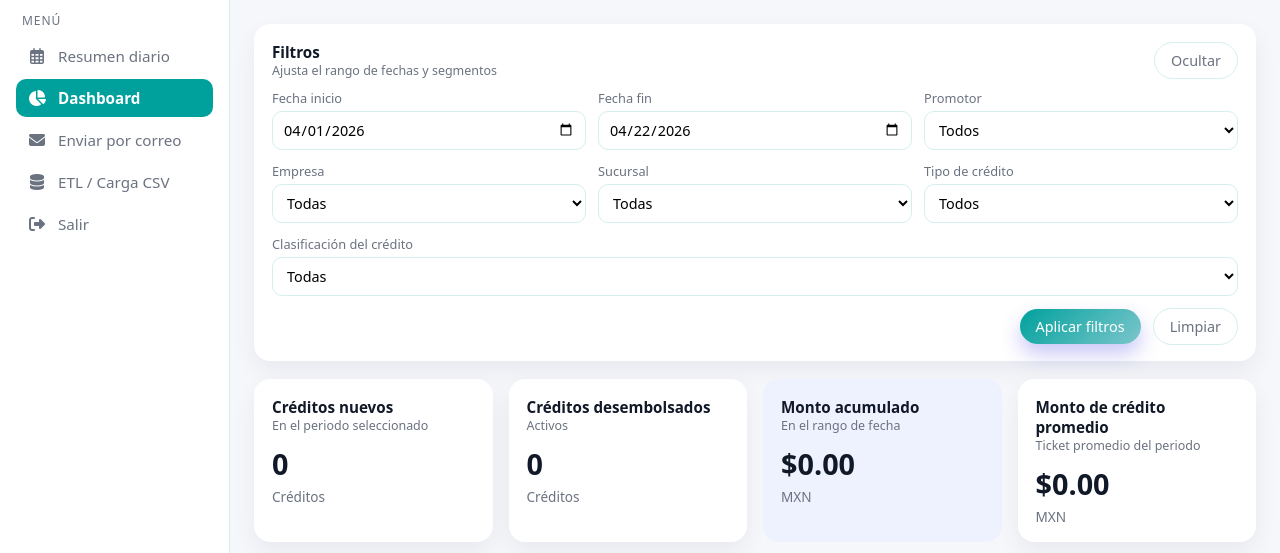
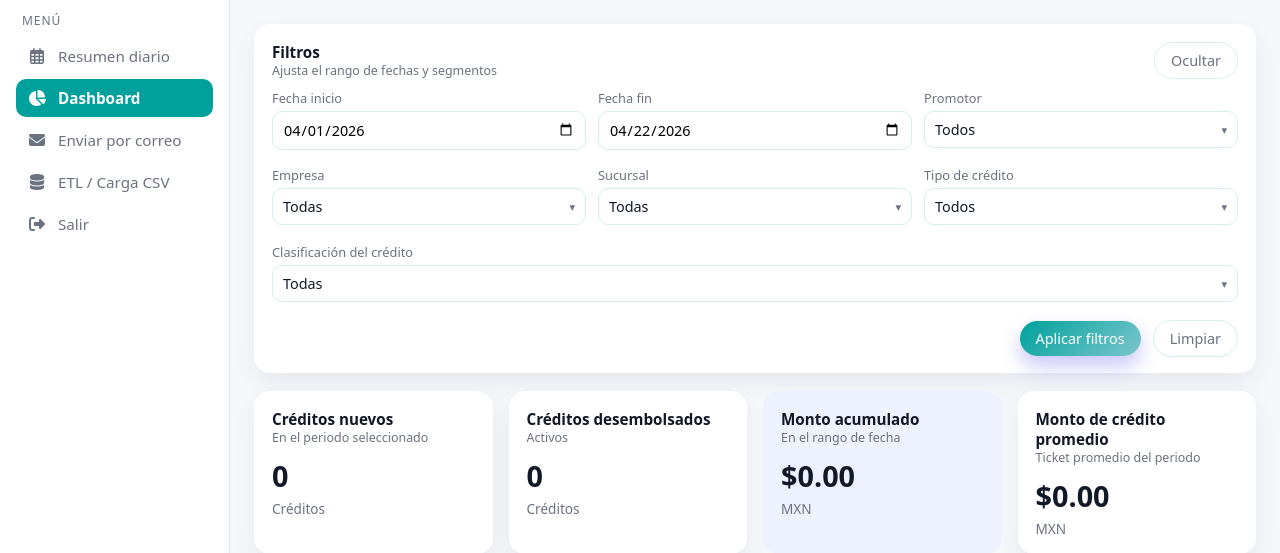
Before and after one commit to GariboGE/Tablero, a Flask app: page /dashboard/dashboard in a window 1280 px wide. Shown: the part 64-617 px from the top of the page. Run offline with Flask 3, Linux system fonts and the light colour scheme; a user stored in the database is signed in; tables that the repository leaves empty hold one stand-in row (values such as "Sample post"); parts of the project's set-up code (start-up, migrations or seed data) failed here and were passed over.

Commit message:
Adding multiple filters selection

```diff
--- a/routes/dashboard.py
+++ b/routes/dashboard.py
@@ -26,11 +26,11 @@ def dashboard():
     filtros = {
     'fecha_inicio': fecha_inicio,
     'fecha_fin': fecha_fin,
-    'promotor': request.args.get('promotor'),
-    'empresa': request.args.get('empresa'),
-    'sucursal': request.args.get('sucursal'),
-    'tipo_credito': request.args.get('tipo_credito'),
-    'clasificacion_credito': request.args.get('clasificacion_credito')
+    'promotor': request.args.getlist('promotor') or None,
+    'empresa': request.args.getlist('empresa') or None,
+    'sucursal': request.args.getlist('sucursal') or None,
+    'tipo_credito': request.args.getlist('tipo_credito') or None,
+    'clasificacion_credito': request.args.getlist('clasificacion_credito') or None,
     }
 
     # Llenar selects dinámicamente (sin duplicados)
--- a/services/dashboard_service.py
+++ b/services/dashboard_service.py
@@ -48,11 +48,20 @@ def get_dashboard_data(
         query = query.filter(Credit.fecha_desembolso <= fecha_fin)
 
     if promotor:
-        query = query.filter(Credit.promotor == promotor).order_by(Credit.promotor)
+        if isinstance(promotor, (list, tuple, set)):
+            query = query.filter(Credit.promotor.in_(promotor))
+        else:
+            query = query.filter(Credit.promotor == promotor)
     if empresa:
-        query = query.filter(Credit.empresa == empresa)
+        if isinstance(empresa, (list, tuple, set)):
+            query = query.filter(Credit.empresa.in_(empresa))
+        else:
+            query = query.filter(Credit.empresa == empresa)
     if sucursal:
-        query = query.filter(Credit.nombre_sucursal == sucursal)
+        if isinstance(sucursal, (list, tuple, set)):
+            query = query.filter(Credit.nombre_sucursal.in_(sucursal))
+        else:
+            query = query.filter(Credit.nombre_sucursal == sucursal)
 
     # Filtro por tipo de crédito
     if tipo_credito:
--- a/templates/dashboard.html
+++ b/templates/dashboard.html
@@ -5,6 +5,61 @@
 
 {% block extra_head %}
   <script src="https://cdn.jsdelivr.net/npm/chart.js"></script>
+  <style>
+    .ms-wrap { position: relative; }
+    .ms-trigger {
+      display: flex;
+      justify-content: space-between;
+      align-items: center;
+      cursor: pointer;
+      user-select: none;
+    }
+    .ms-trigger:focus { outline: none; border-color: var(--primary); box-shadow: 0 0 0 1px var(--primary-soft); }
+    .ms-arrow { font-size: 0.7rem; color: var(--text-muted); transition: transform 0.15s; }
+    .ms-wrap.open .ms-arrow { transform: rotate(180deg); }
+    .ms-dropdown {
+      position: absolute;
+      top: calc(100% + 4px);
+      left: 0; right: 0;
+      background: white;
+      border: 1px solid var(--border-soft);
+      border-radius: 8px;
+      box-shadow: 0 4px 12px rgba(0,0,0,0.1);
+      max-height: 200px;
+      overflow-y: auto;
+      z-index: 200;
+      padding: 4px 0;
+    }
+    .ms-item {
+      display: flex;
+      align-items: center;
+      gap: 8px;
+      padding: 7px 12px;
+      cursor: pointer;
+      font-size: 0.875rem;
+      color: var(--text-main);
+    }
+    .ms-item:hover { background: var(--bg-body); }
+    .ms-item input[type=checkbox] { accent-color: var(--primary); width: 14px; height: 14px; cursor: pointer; flex-shrink: 0; }
+    .ms-tags { display: flex; flex-wrap: wrap; gap: 4px; margin-top: 6px; }
+    .ms-tag {
+      display: inline-flex;
+      align-items: center;
+      gap: 4px;
+      background: #d1f0ef;
+      color: #007571;
+      padding: 2px 6px 2px 10px;
+      border-radius: 999px;
+      font-size: 0.72rem;
+      font-weight: 600;
+    }
+    .ms-tag-remove {
+      background: none; border: none; cursor: pointer;
+      color: #007571; font-size: 0.8rem; line-height: 1;
+      padding: 0; display: flex; align-items: center;
+    }
+    .ms-tag-remove:hover { color: var(--danger); }
+  </style>
 {% endblock %}
 
 {% block content %}
@@ -48,57 +103,107 @@
           </div>
 
           <div class="form-field">
-            <label for="promotor">Promotor</label>
-            <select id="promotor" name="promotor" class="select-control">
-              <option value="">Todos</option>
+            <label>Promotor</label>
+            <div class="ms-wrap">
+              <div class="ms-trigger select-control" tabindex="0">
+                <span class="ms-trigger-text">Todos</span>
+                <span class="ms-arrow">▾</span>
+              </div>
+              <div class="ms-dropdown" hidden>
                 {% for p in promotores %}
-                <option value="{{ p }}" {% if request.args.get('promotor') == p %}selected{% endif %}>{{ p }}</option>
+                <label class="ms-item">
+                  <input type="checkbox" name="promotor" value="{{ p }}"
+                    {% if p in request.args.getlist('promotor') %}checked{% endif %}>
+                  <span>{{ p }}</span>
+                </label>
                 {% endfor %}
-            </select>
+              </div>
+              <div class="ms-tags"></div>
+            </div>
           </div>
         </div>
 
         <div class="form-row form-row-3 mt-3">
           <div class="form-field">
-            <label for="empresa">Empresa</label>
-            <select id="empresa" name="empresa" class="select-control">
-              <option value="">Todas</option>
+            <label>Empresa</label>
+            <div class="ms-wrap">
+              <div class="ms-trigger select-control" tabindex="0">
+                <span class="ms-trigger-text">Todas</span>
+                <span class="ms-arrow">▾</span>
+              </div>
+              <div class="ms-dropdown" hidden>
                 {% for e in empresas %}
-                <option value="{{ e }}" {% if request.args.get('empresa') == e %}selected{% endif %}>{{ e }}</option>
+                <label class="ms-item">
+                  <input type="checkbox" name="empresa" value="{{ e }}"
+                    {% if e in request.args.getlist('empresa') %}checked{% endif %}>
+                  <span>{{ e }}</span>
+                </label>
                 {% endfor %}
-            </select>
+              </div>
+              <div class="ms-tags"></div>
+            </div>
           </div>
 
           <div class="form-field">
-            <label for="sucursal">Sucursal</label>
-            <select id="sucursal" name="sucursal" class="select-control">
-              <option value="">Todas</option>
+            <label>Sucursal</label>
+            <div class="ms-wrap">
+              <div class="ms-trigger select-control" tabindex="0">
+                <span class="ms-trigger-text">Todas</span>
+                <span class="ms-arrow">▾</span>
+              </div>
+              <div class="ms-dropdown" hidden>
                 {% for s in sucursales %}
-                <option value="{{ s }}" {% if request.args.get('sucursal') == s %}selected{% endif %}>{{ s }}</option>
+                <label class="ms-item">
+                  <input type="checkbox" name="sucursal" value="{{ s }}"
+                    {% if s in request.args.getlist('sucursal') %}checked{% endif %}>
+                  <span>{{ s }}</span>
+                </label>
                 {% endfor %}
-            </select>
+              </div>
+              <div class="ms-tags"></div>
+            </div>
           </div>
 
           <div class="form-field">
-            <label for="tipo_credito">Tipo de crédito</label>
-            <select id="tipo_credito" name="tipo_credito" class="select-control">
-              <option value="">Todos</option>
+            <label>Tipo de crédito</label>
+            <div class="ms-wrap">
+              <div class="ms-trigger select-control" tabindex="0">
+                <span class="ms-trigger-text">Todos</span>
+                <span class="ms-arrow">▾</span>
+              </div>
+              <div class="ms-dropdown" hidden>
                 {% for t in tipo_credito %}
-                <option value="{{ t }}" {% if request.args.get('tipo_credito') == t %}selected{% endif %}>{{ t }}</option>
+                <label class="ms-item">
+                  <input type="checkbox" name="tipo_credito" value="{{ t }}"
+                    {% if t in request.args.getlist('tipo_credito') %}checked{% endif %}>
+                  <span>{{ t }}</span>
+                </label>
                 {% endfor %}
-            </select>
+              </div>
+              <div class="ms-tags"></div>
+            </div>
           </div>
         </div>
 
         <div class="form-row form-row-3 mt-3">
           <div class="form-field">
-            <label for="clasificacion_credito">Clasificación del crédito</label>
-            <select id="clasificacion_credito" name="clasificacion_credito" class="select-control">
-              <option value="">Todas</option>
+            <label>Clasificación del crédito</label>
+            <div class="ms-wrap">
+              <div class="ms-trigger select-control" tabindex="0">
+                <span class="ms-trigger-text">Todas</span>
+                <span class="ms-arrow">▾</span>
+              </div>
+              <div class="ms-dropdown" hidden>
                 {% for c in clasificacion_credito %}
-                <option value="{{ c }}" {% if request.args.get('clasificacion_credito') == c %}selected{% endif %}>{{ c }}</option>
+                <label class="ms-item">
+                  <input type="checkbox" name="clasificacion_credito" value="{{ c }}"
+                    {% if c in request.args.getlist('clasificacion_credito') %}checked{% endif %}>
+                  <span>{{ c }}</span>
+                </label>
                 {% endfor %}
-            </select>
+              </div>
+              <div class="ms-tags"></div>
+            </div>
           </div>
         </div>
 
@@ -397,6 +502,67 @@
     }
   });
 
+  // Multi-select widgets
+  function initMultiSelect(wrap) {
+    const trigger = wrap.querySelector('.ms-trigger');
+    const dropdown = wrap.querySelector('.ms-dropdown');
+    const tagsEl = wrap.querySelector('.ms-tags');
+    const triggerText = wrap.querySelector('.ms-trigger-text');
+    const defaultLabel = triggerText.textContent;
+    const checkboxes = [...wrap.querySelectorAll('input[type=checkbox]')];
+
+    function renderTags() {
+      tagsEl.innerHTML = '';
+      const checked = checkboxes.filter(cb => cb.checked);
+      triggerText.textContent = checked.length === 0
+        ? defaultLabel
+        : `${checked.length} seleccionado${checked.length > 1 ? 's' : ''}`;
+      checked.forEach(cb => {
+        const tag = document.createElement('span');
+        tag.className = 'ms-tag';
+        const btn = document.createElement('button');
+        btn.type = 'button';
+        btn.className = 'ms-tag-remove';
+        btn.textContent = '✕';
+        btn.addEventListener('click', e => {
+          e.stopPropagation();
+          cb.checked = false;
+          renderTags();
+        });
+        tag.appendChild(document.createTextNode(cb.value + ' '));
+        tag.appendChild(btn);
+        tagsEl.appendChild(tag);
+      });
+    }
+
+    trigger.addEventListener('click', e => {
+      e.stopPropagation();
+      const isOpen = !dropdown.hidden;
+      document.querySelectorAll('.ms-wrap.open').forEach(w => {
+        w.querySelector('.ms-dropdown').hidden = true;
+        w.classList.remove('open');
+      });
+      if (!isOpen) { dropdown.hidden = false; wrap.classList.add('open'); }
+    });
+
+    trigger.addEventListener('keydown', e => {
+      if (e.key === 'Enter' || e.key === ' ') { e.preventDefault(); trigger.click(); }
+    });
+
+    checkboxes.forEach(cb => cb.addEventListener('change', renderTags));
+
+    document.addEventListener('click', e => {
+      if (!wrap.contains(e.target)) {
+        dropdown.hidden = true;
+        wrap.classList.remove('open');
+      }
+    });
+
+    renderTags();
+  }
+
+  document.querySelectorAll('.ms-wrap').forEach(initMultiSelect);
+
   // Créditos por promotor - barras horizontales
   const ctxPromotores = document.getElementById("promotoresChart").getContext("2d");
 
```
Lines whose indentation alone changed are shown as unchanged.
